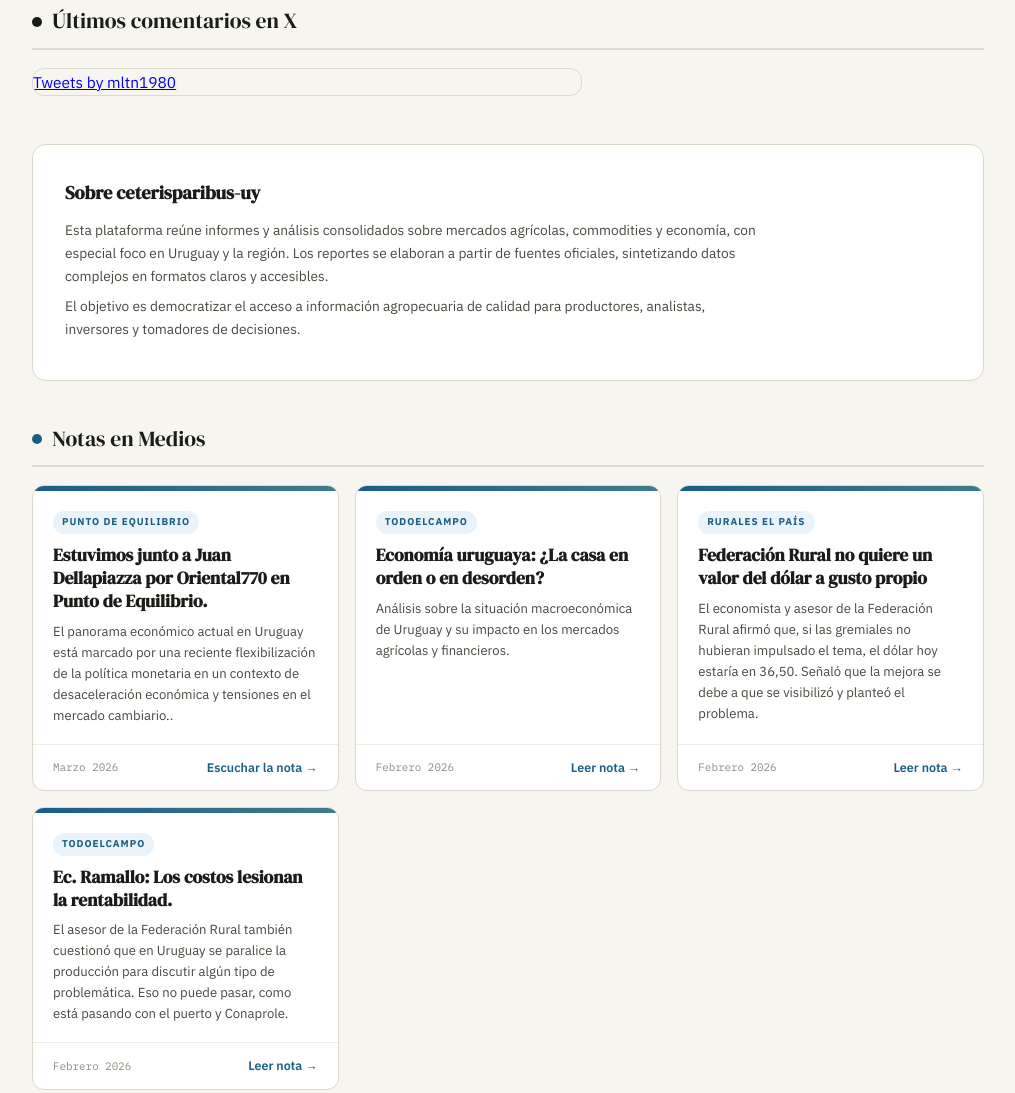
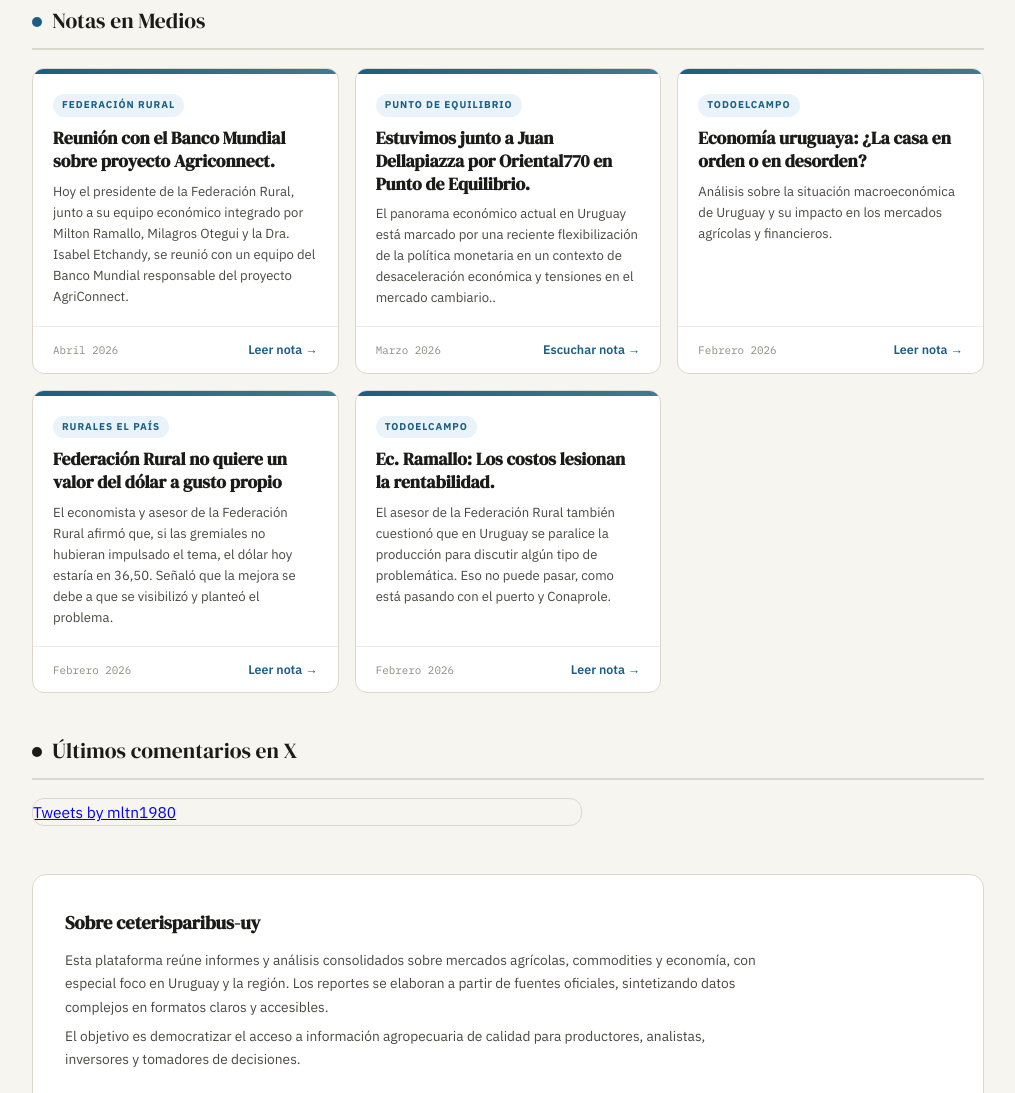
Before and after one commit to mltn1980/ceteris-paribus, a plain HTML site: page index.html in a window 1280 px wide. Shown: the part 2416-3509 px from the top of the page, without its empty margins (132-1147 px from the left). Drawn offline with Linux system fonts and the light colour scheme.

Commit message:
Se agregó reunion banco mundial

```diff
--- a/index.html
+++ b/index.html
@@ -273,20 +273,6 @@ footer{text-align:center;padding:28px 24px;color:var(--muted);font-size:0.72rem;
             </div>
         </a>
     </div>
-    <!-- ======== REDES / X ======== -->
-    <div class="section-label" id="redes">
-        <div class="dot" style="background:var(--dark);"></div>
-        <h2>Últimos comentarios en X</h2>
-    </div>
-    <div style="max-width:550px;margin:16px 0 48px;border-radius:12px;overflow:hidden;border:1px solid var(--border);">
-        <a class="twitter-timeline" data-lang="es" data-height="500" data-dnt="true" data-theme="dark" href="https://twitter.com/mltn1980?ref_src=twsrc%5Etfw">Tweets by mltn1980</a>
-    </div>
-    <!-- SOBRE -->
-    <div class="about">
-        <h2>Sobre ceterisparibus-uy</h2>
-        <p>Esta plataforma reúne informes y análisis consolidados sobre mercados agrícolas, commodities y economía, con especial foco en Uruguay y la región. Los reportes se elaboran a partir de fuentes oficiales, sintetizando datos complejos en formatos claros y accesibles.</p>
-        <p>El objetivo es democratizar el acceso a información agropecuaria de calidad para productores, analistas, inversores y tomadores de decisiones.</p>
-    </div>
     <!-- NOTAS EN MEDIOS -->
     <div class="section-label" id="medios">
         <div class="dot" style="background:var(--blue);"></div>
@@ -294,6 +280,18 @@ footer{text-align:center;padding:28px 24px;color:var(--muted);font-size:0.72rem;
     </div>
 
     <div class="grid">
+        <a href="https://x.com/federacionrural/status/2044229726676336953?s=20" target="_blank" rel="noopener noreferrer" class="card gl">
+            <div class="stripe"></div>
+            <div class="body">
+                <span class="tag">Federación Rural</span>
+                <h3> Reunión con el Banco Mundial sobre proyecto Agriconnect.</h3>
+                <p class="desc">Hoy el presidente de la Federación Rural, junto a su equipo económico integrado por Milton Ramallo, Milagros Otegui y la Dra. Isabel Etchandy, se reunió con un equipo del Banco Mundial responsable del proyecto AgriConnect.</p>
+            </div>
+            <div class="foot">
+                <span class="date">Abril 2026</span>
+                <span class="cta">Leer nota →</span>
+            </div>
+        </a>
         <a href="https://soundcloud.com/milton-ramallo/2026-03-04-10-33?utm_source=clipboard&utm_medium=text&utm_campaign=social_sharing" target="_blank" rel="noopener noreferrer" class="card gl">
             <div class="stripe"></div>
             <div class="body">
@@ -303,7 +301,7 @@ footer{text-align:center;padding:28px 24px;color:var(--muted);font-size:0.72rem;
             </div>
             <div class="foot">
                 <span class="date">Marzo 2026</span>
-                <span class="cta">Escuchar la nota →</span>
+                <span class="cta">Escuchar nota →</span>
             </div>
         </a>
 
@@ -344,6 +342,20 @@ footer{text-align:center;padding:28px 24px;color:var(--muted);font-size:0.72rem;
             </div>
         </a>
         <!-- acá podés seguir agregando otras notas -->
+    </div>
+    <!-- ======== REDES / X ======== -->
+    <div class="section-label" id="redes">
+        <div class="dot" style="background:var(--dark);"></div>
+        <h2>Últimos comentarios en X</h2>
+    </div>
+    <div style="max-width:550px;margin:16px 0 48px;border-radius:12px;overflow:hidden;border:1px solid var(--border);">
+        <a class="twitter-timeline" data-lang="es" data-height="500" data-dnt="true" data-theme="dark" href="https://twitter.com/mltn1980?ref_src=twsrc%5Etfw">Tweets by mltn1980</a>
+    </div>
+    <!-- SOBRE -->
+    <div class="about">
+        <h2>Sobre ceterisparibus-uy</h2>
+        <p>Esta plataforma reúne informes y análisis consolidados sobre mercados agrícolas, commodities y economía, con especial foco en Uruguay y la región. Los reportes se elaboran a partir de fuentes oficiales, sintetizando datos complejos en formatos claros y accesibles.</p>
+        <p>El objetivo es democratizar el acceso a información agropecuaria de calidad para productores, analistas, inversores y tomadores de decisiones.</p>
     </div>
     <!-- CONTACTO -->
     <div class="section-label" id="contacto">
```
